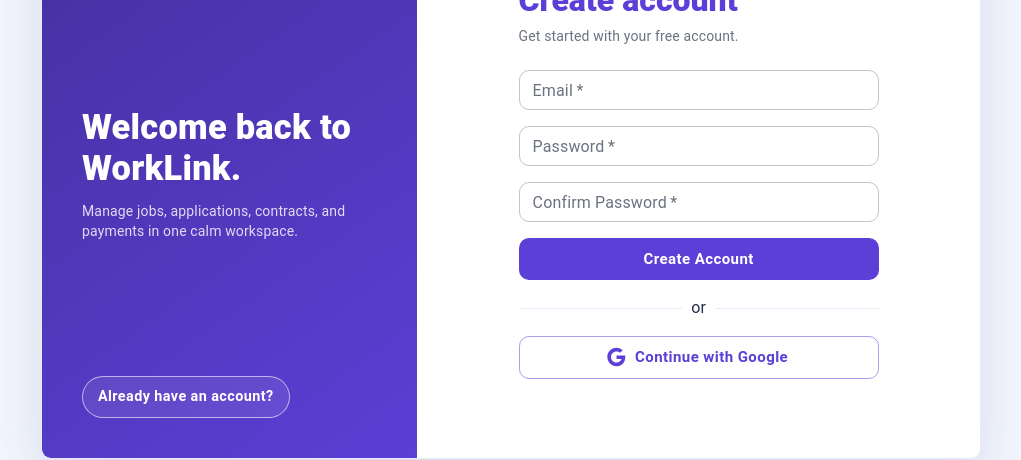
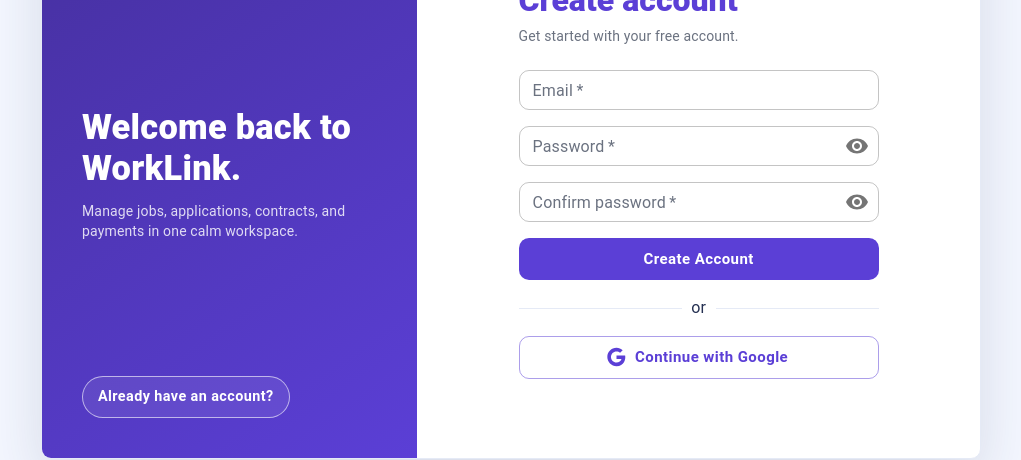
Before and after one commit to rstarcic/diplomski-rad-frontend, a React (Vite) app: page /signup in a window 1280 px wide. Shown: the part 269-729 px from the top of the page, without its empty margins (129-1150 px from the left). Built offline with nearby package versions, Linux system fonts and the light colour scheme.

Commit message:
feat(auth): add password field, signup password match validation, and reusable alert

```diff
--- /dev/null
+++ b/src/components/Alert.jsx
@@ -0,0 +1,26 @@
+import Alert from "@mui/material/Alert";
+import AlertTitle from "@mui/material/AlertTitle";
+
+export default function AppAlert({ severity = "info", title, children, sx, ...props }) {
+	return (
+		<Alert
+			severity={severity}
+			{...props}
+			sx={(theme) => {
+				const tone = theme.custom.alerts[severity] ?? theme.custom.alerts.info;
+
+				return {
+					width: "100%",
+					border: "1px solid",
+					borderColor: tone.border,
+					backgroundColor: tone.background,
+					color: tone.color,
+					...(typeof sx === "function" ? sx(theme) : sx),
+				};
+			}}
+		>
+			{title ? <AlertTitle sx={{ fontWeight: 700 }}>{title}</AlertTitle> : null}
+			{children}
+		</Alert>
+	);
+}
--- a/src/pages/Auth/components/AuthCard.jsx
+++ b/src/pages/Auth/components/AuthCard.jsx
@@ -84,7 +84,8 @@
 						component={RouterLink}
 						to={visualContent.ctaTo}
 						sx={{
-							alignSelf: "flex-start",
+							width: "fit-content",
+							justifyContent: "flex-start",
 							borderColor: "rgba(255,255,255,0.6)",
 							color: "inherit",
 						}}
--- a/src/pages/Auth/components/LoginForm.jsx
+++ b/src/pages/Auth/components/LoginForm.jsx
@@ -1,14 +1,15 @@
 import { useState } from "react";
+import { Visibility, VisibilityOff } from "@mui/icons-material";
 import GoogleIcon from "@mui/icons-material/Google";
-import { Button, Divider, Link, Stack } from "@mui/material";
+import { Button, Divider, Link, Stack, TextField, InputAdornment, IconButton } from "@mui/material";
 import { Link as RouterLink } from "react-router-dom";
 import PrimaryTextField from "../../../components/PrimaryTextField";
-
 export default function LoginForm() {
 	const [formData, setFormData] = useState({
 		email: "",
 		password: "",
 	});
+	const [showPassword, setShowPassword] = useState(false);
 
 	return (
 		<Stack component="form" spacing={2} width="100%" onSubmit={(e) => e.preventDefault()}>
@@ -21,16 +22,30 @@
 				required
 			/>
 
-			<PrimaryTextField
+			<TextField
 				label="Password"
-				type="password"
+				type={showPassword ? "text" : "password"}
+				fullWidth
 				value={formData.password}
 				onChange={(event) => setFormData({ ...formData, password: event.target.value })}
-				autoComplete="current-password"
-				required
+				slotProps={{
+					input: {
+						endAdornment: (
+							<InputAdornment position="end">
+								<IconButton
+									aria-label={showPassword ? "Hide password" : "Show password"}
+									onClick={() => setShowPassword((prev) => !prev)}
+									onMouseDown={(event) => event.preventDefault()}
+									edge="end"
+								>
+									{showPassword ? <VisibilityOff /> : <Visibility />}
+								</IconButton>
+							</InputAdornment>
+						),
+					},
+				}}
 			/>
-
-			<Link component={RouterLink} to="/forgot-password" variant="body2" alignSelf="flex-end">
+			<Link component={RouterLink} to="/forgot-password" variant="body2">
 				Forgot password?
 			</Link>
 
--- a/src/pages/Auth/components/SignupForm.jsx
+++ b/src/pages/Auth/components/SignupForm.jsx
@@ -1,6 +1,8 @@
 import { useState } from "react";
+import { Visibility, VisibilityOff } from "@mui/icons-material";
 import GoogleIcon from "@mui/icons-material/Google";
-import { Button, Divider, Stack } from "@mui/material";
+import { TextField, InputAdornment, IconButton, Button, Divider, Stack } from "@mui/material";
+import AppAlert from "../../../components/Alert";
 import PrimaryTextField from "../../../components/PrimaryTextField";
 
 export default function SignupForm() {
@@ -9,9 +11,23 @@
 		password: "",
 		confirmPassword: "",
 	});
+	const [showPassword, setShowPassword] = useState(false);
+	const [showConfirmPassword, setShowConfirmPassword] = useState(false);
+	const [passwordError, setPasswordError] = useState("");
+
+	const handleSubmit = (event) => {
+		event.preventDefault();
+
+		if (formData.password !== formData.confirmPassword) {
+			setPasswordError("Passwords do not match.");
+			return;
+		}
+
+		setPasswordError("");
+	};
 
 	return (
-		<Stack component="form" spacing={2} width="100%" onSubmit={(e) => e.preventDefault()}>
+		<Stack component="form" spacing={2} width="100%" onSubmit={handleSubmit}>
 			<PrimaryTextField
 				label="Email"
 				type="email"
@@ -21,22 +37,57 @@
 				required
 			/>
 
-			<PrimaryTextField
+			<TextField
 				label="Password"
-				type="password"
+				type={showPassword ? "text" : "password"}
+				fullWidth
 				value={formData.password}
 				onChange={(event) => setFormData({ ...formData, password: event.target.value })}
-				autoComplete="current-password"
+				autoComplete="new-password"
 				required
+				slotProps={{
+					input: {
+						endAdornment: (
+							<InputAdornment position="end">
+								<IconButton
+									aria-label={showPassword ? "Hide password" : "Show password"}
+									onClick={() => setShowPassword((prev) => !prev)}
+									onMouseDown={(event) => event.preventDefault()}
+									edge="end"
+								>
+									{showPassword ? <VisibilityOff /> : <Visibility />}
+								</IconButton>
+							</InputAdornment>
+						),
+					},
+				}}
 			/>
 
-			<PrimaryTextField
-				label="Confirm Password"
-				type="password"
+			<TextField
+				label="Confirm password"
+				type={showConfirmPassword ? "text" : "password"}
+				fullWidth
 				value={formData.confirmPassword}
 				onChange={(event) => setFormData({ ...formData, confirmPassword: event.target.value })}
-				autoComplete="current-password"
+				autoComplete="new-password"
+				error={Boolean(passwordError)}
 				required
+				slotProps={{
+					input: {
+						endAdornment: (
+							<InputAdornment position="end">
+								<IconButton
+									aria-label={showConfirmPassword ? "Hide password" : "Show password"}
+									onClick={() => setShowConfirmPassword((prev) => !prev)}
+									onMouseDown={(event) => event.preventDefault()}
+									edge="end"
+								>
+									{showConfirmPassword ? <VisibilityOff /> : <Visibility />}
+								</IconButton>
+							</InputAdornment>
+						),
+					},
+				}}
 			/>
 
 			<Button type="submit" variant="contained" size="large">
@@ -48,6 +99,12 @@
 			<Button type="button" variant="outlined" size="large" startIcon={<GoogleIcon />}>
 				Continue with Google
 			</Button>
+
+			{passwordError ? (
+				<AppAlert severity="error" title="Password error">
+					{passwordError}
+				</AppAlert>
+			) : null}
 		</Stack>
 	);
 }
--- a/src/theme/theme.js
+++ b/src/theme/theme.js
@@ -13,6 +13,33 @@
 	border: "#e5eaf6",
 	inputBorder: "#e5e7eb",
 	inputHover: "#c7d2fe",
+	success: "#22c55e",
+	info: "#2563eb",
+	warning: "#f59e0b",
+	error: "#ef4444",
+};
+
+const alerts = {
+	success: {
+		background: "#ecfdf5",
+		color: "#047857",
+		border: "#a7f3d0",
+	},
+	info: {
+		background: "#eff6ff",
+		color: "#1d4ed8",
+		border: "#bfdbfe",
+	},
+	warning: {
+		background: "#fffbeb",
+		color: "#92400e",
+		border: "#fde68a",
+	},
+	error: {
+		background: "#fef2f2",
+		color: "#991b1b",
+		border: "#fecaca",
+	},
 };
 
 const theme = createTheme({
@@ -22,6 +49,18 @@
 			dark: colors.primaryDark,
 			light: colors.primaryLight,
 			contrastText: colors.white,
+		},
+		success: {
+			main: colors.success,
+		},
+		info: {
+			main: colors.info,
+		},
+		warning: {
+			main: colors.warning,
+		},
+		error: {
+			main: colors.error,
 		},
 		background: {
 			default: colors.page,
@@ -69,6 +108,7 @@
 
 	custom: {
 		colors,
+		alerts,
 		sizes: {
 			field: {
 				sm: 40,
```
